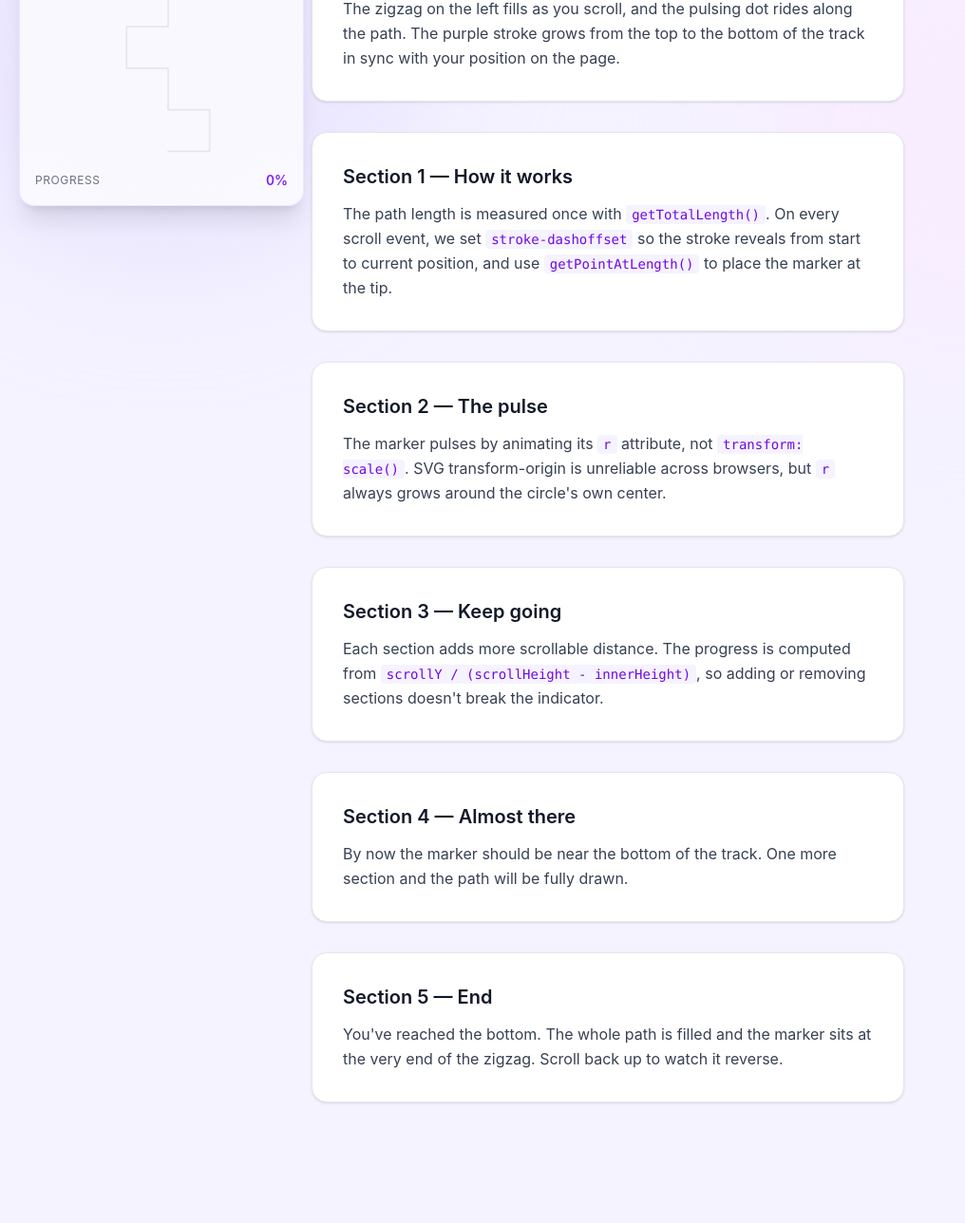
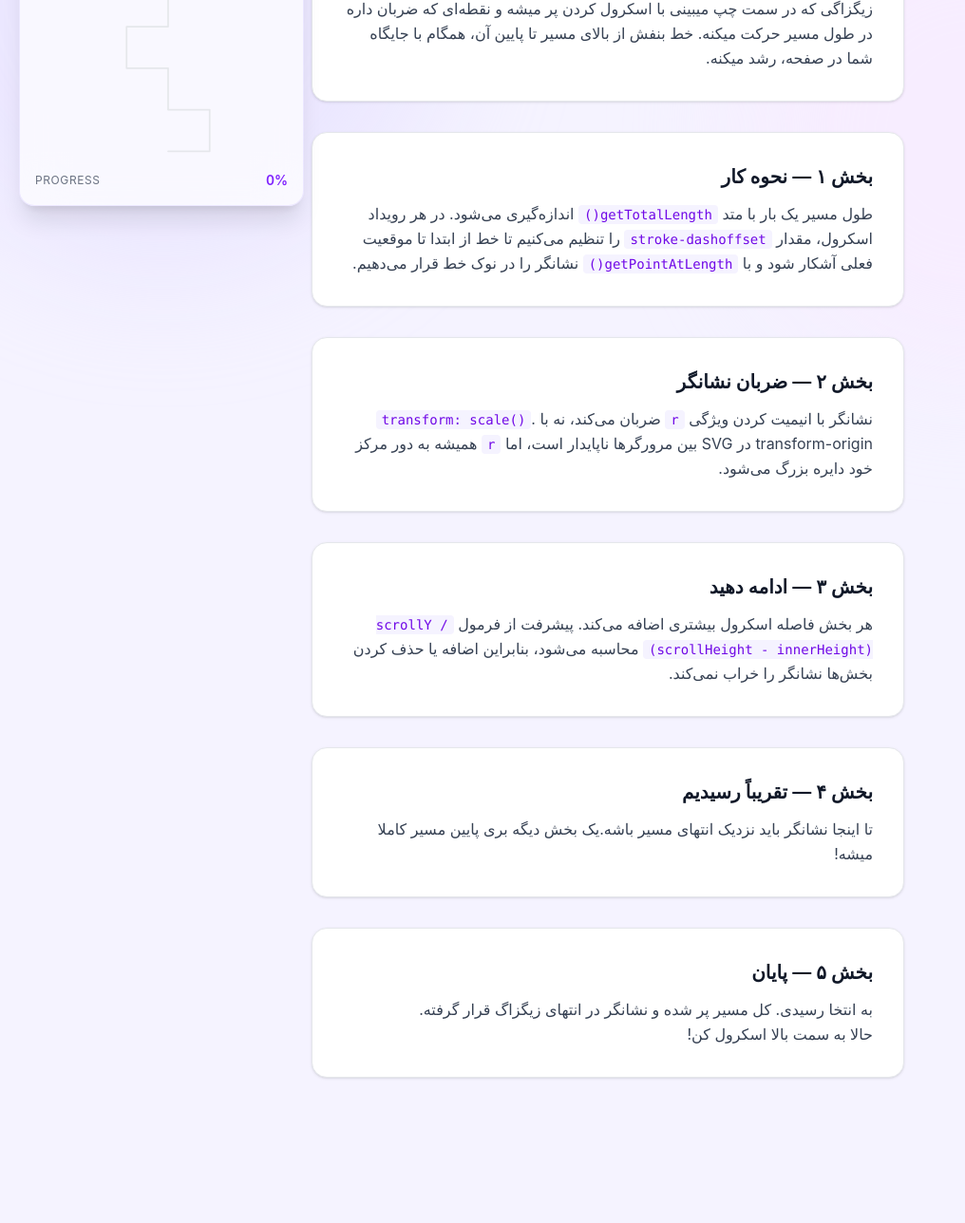
Before and after one commit to ali-mirzaei-dev/JS-Tracepath, a website: page index.html in a window 1280 px wide. Shown: the part 149-1437 px from the top of the page at 95% size, without its empty margins (0-1016 px from the left). Drawn offline with Linux system fonts and the light colour scheme.

Commit message:
Changed the English description to Farsi

```diff
--- a/index.html
+++ b/index.html
@@ -1,19 +1,13 @@
 <!DOCTYPE html>
 <html lang="en">
+
 <head>
     <meta charset="UTF-8">
     <meta name="viewport" content="width=device-width, initial-scale=1.0">
     <title>Scroll Progress</title>
     <link rel="stylesheet" href="assets/StyleSheet/output.css">
-  <style>
-    /* Tailwind can't animate SVG's `r` attribute — keep just this one keyframe */
-    @keyframes marker-pulse {
-      0%, 100% { r: 7;  opacity: 1;    }
-      50%      { r: 13; opacity: 0.55; }
-    }
-    .marker-pulse { animation: marker-pulse 1.4s ease-in-out infinite; }
-  </style>
 </head>
+
 <body class="relative min-h-screen bg-violet-50 text-gray-800 antialiased">
 
     <!-- Decorative background glows -->
@@ -51,35 +45,37 @@
     </div>
 
     <!-- Scrollable content -->
-  <main class="mx-auto max-w-2xl px-6 pb-32 pt-16">
+    <main class="mx-auto max-w-2xl px-6 pb-32 pt-16" dir="rtl">
         <section class="mb-8 rounded-2xl border border-gray-200 bg-white p-8 shadow-sm">
-      <h1 class="mb-3 text-3xl tracking-tight text-gray-900">Scroll to fill the path</h1>
-      <p class="leading-relaxed text-gray-700">The zigzag on the left fills as you scroll, and the pulsing dot rides along the path. The purple stroke grows from the top to the bottom of the track in sync with your position on the page.</p>
+            <h1 class="mb-3 text-3xl tracking-tight text-gray-900">اسکرول کنید تا مسیر پر شود</h1>
+            <p class="leading-relaxed text-gray-700">زیگزاگی که در سمت چپ میبینی با اسکرول کردن پر میشه و نقطه‌ای که ضربان داره در طول مسیر حرکت میکنه. خط بنفش از بالای مسیر تا پایین آن، همگام با جایگاه شما در صفحه، رشد میکنه.</p>
         </section>
 
         <section class="mb-8 rounded-2xl border border-gray-200 bg-white p-8 shadow-sm">
-      <h2 class="mb-3 text-xl font-semibold text-gray-900">Section 1 — How it works</h2>
-      <p class="leading-relaxed text-gray-700">The path length is measured once with <code class="rounded bg-violet-50 px-1.5 py-0.5 text-sm text-violet-700">getTotalLength()</code>. On every scroll event, we set <code class="rounded bg-violet-50 px-1.5 py-0.5 text-sm text-violet-700">stroke-dashoffset</code> so the stroke reveals from start to current position, and use <code class="rounded bg-violet-50 px-1.5 py-0.5 text-sm text-violet-700">getPointAtLength()</code> to place the marker at the tip.</p>
+            <h2 class="mb-3 text-xl font-semibold text-gray-900">بخش ۱ — نحوه کار</h2>
+            <p class="leading-relaxed text-gray-700">طول مسیر یک بار با متد <code class="rounded bg-violet-50 px-1.5 py-0.5 text-sm text-violet-700">getTotalLength()</code> اندازه‌گیری می‌شود. در هر رویداد اسکرول، مقدار <code class="rounded bg-violet-50 px-1.5 py-0.5 text-sm text-violet-700">stroke-dashoffset</code> را تنظیم می‌کنیم تا خط از ابتدا تا موقعیت فعلی آشکار شود و با <code class="rounded bg-violet-50 px-1.5 py-0.5 text-sm text-violet-700">getPointAtLength()</code> نشانگر را در نوک خط قرار می‌دهیم.</p>
         </section>
 
         <section class="mb-8 rounded-2xl border border-gray-200 bg-white p-8 shadow-sm">
-      <h2 class="mb-3 text-xl font-semibold text-gray-900">Section 2 — The pulse</h2>
-      <p class="leading-relaxed text-gray-700">The marker pulses by animating its <code class="rounded bg-violet-50 px-1.5 py-0.5 text-sm text-violet-700">r</code> attribute, not <code class="rounded bg-violet-50 px-1.5 py-0.5 text-sm text-violet-700">transform: scale()</code>. SVG transform-origin is unreliable across browsers, but <code class="rounded bg-violet-50 px-1.5 py-0.5 text-sm text-violet-700">r</code> always grows around the circle's own center.</p>
+            <h2 class="mb-3 text-xl font-semibold text-gray-900">بخش ۲ — ضربان نشانگر</h2>
+            <p class="leading-relaxed text-gray-700">نشانگر با انیمیت کردن ویژگی <code class="rounded bg-violet-50 px-1.5 py-0.5 text-sm text-violet-700">r</code> ضربان می‌کند، نه با <code class="rounded bg-violet-50 px-1.5 py-0.5 text-sm text-violet-700">transform: scale()</code>. transform-origin در SVG بین مرورگرها ناپایدار است، اما <code class="rounded bg-violet-50 px-1.5 py-0.5 text-sm text-violet-700">r</code> همیشه به دور مرکز خود دایره بزرگ می‌شود.</p>
         </section>
 
         <section class="mb-8 rounded-2xl border border-gray-200 bg-white p-8 shadow-sm">
-      <h2 class="mb-3 text-xl font-semibold text-gray-900">Section 3 — Keep going</h2>
-      <p class="leading-relaxed text-gray-700">Each section adds more scrollable distance. The progress is computed from <code class="rounded bg-violet-50 px-1.5 py-0.5 text-sm text-violet-700">scrollY / (scrollHeight - innerHeight)</code>, so adding or removing sections doesn't break the indicator.</p>
+            <h2 class="mb-3 text-xl font-semibold text-gray-900">بخش ۳ — ادامه دهید</h2>
+            <p class="leading-relaxed text-gray-700">هر بخش فاصله اسکرول بیشتری اضافه می‌کند. پیشرفت از فرمول <code class="rounded bg-violet-50 px-1.5 py-0.5 text-sm text-violet-700">scrollY / (scrollHeight - innerHeight)</code> محاسبه می‌شود، بنابراین اضافه یا حذف کردن بخش‌ها نشانگر را خراب نمی‌کند.</p>
         </section>
 
         <section class="mb-8 rounded-2xl border border-gray-200 bg-white p-8 shadow-sm">
-      <h2 class="mb-3 text-xl font-semibold text-gray-900">Section 4 — Almost there</h2>
-      <p class="leading-relaxed text-gray-700">By now the marker should be near the bottom of the track. One more section and the path will be fully drawn.</p>
+            <h2 class="mb-3 text-xl font-semibold text-gray-900">بخش ۴ — تقریباً رسیدیم</h2>
+            <p class="leading-relaxed text-gray-700">تا اینجا نشانگر باید نزدیک انتهای مسیر باشه.یک بخش دیگه بری پایین مسیر کاملا میشه!</p>
         </section>
 
         <section class="mb-8 rounded-2xl border border-gray-200 bg-white p-8 shadow-sm">
-      <h2 class="mb-3 text-xl font-semibold text-gray-900">Section 5 — End</h2>
-      <p class="leading-relaxed text-gray-700">You've reached the bottom. The whole path is filled and the marker sits at the very end of the zigzag. Scroll back up to watch it reverse.</p>
+            <h2 class="mb-3 text-xl font-semibold text-gray-900">بخش ۵ — پایان</h2>
+            <p class="leading-relaxed text-gray-700">به انتخا رسیدی. کل مسیر پر شده و نشانگر در انتهای زیگزاگ قرار گرفته.
+                <br>حالا به سمت بالا اسکرول کن!
+            </p>
         </section>
     </main>
 
@@ -110,4 +106,5 @@
         });
     </script>
 </body>
+
 </html>
```
Lines whose indentation alone changed are shown as unchanged.
